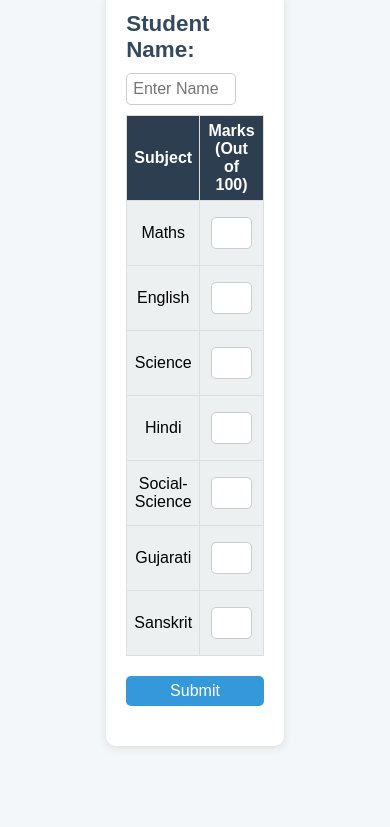
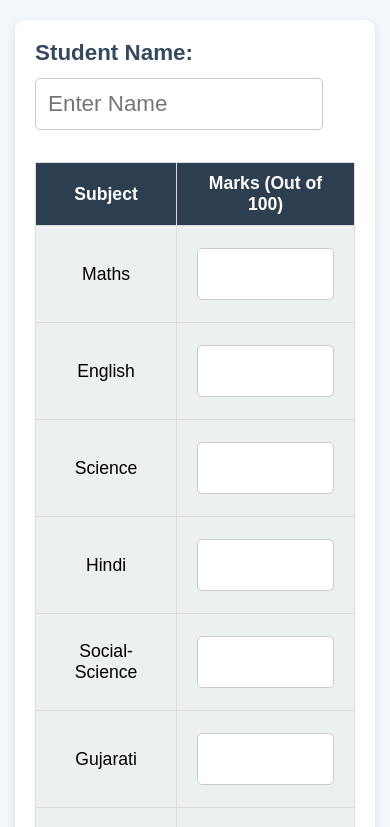
Before and after one commit to sakshi7103/Marksheet, a plain HTML site: page index.html in a window 390 px wide. Shown: the part 68-895 px from the top of the page. Before the commit the page ends 844 px from the top, so only its background shows below. Drawn offline with Linux system fonts and the light colour scheme.

Commit message:
first commit

```diff
--- a/style.css
+++ b/style.css
@@ -126,62 +126,63 @@ button:hover {
     .container {
         flex-direction: column;
         align-items: center;
-        padding: 10px;
-        max-width: 100%;
+        padding: 15px;
+        width: 100%;
     }
-
-    .form-container, .result-container {
+    .form-section, .result-section {
         width: 100%;
         margin-bottom: 20px;
+        padding: 20px;
+        border-radius: 10px;
+        box-shadow: 0 2px 10px rgba(0, 0, 0, 0.1);
     }
-    input{
-        width: 80%;
+    input {
+        width: 90%;
         max-width: 100%;
+        font-size: 1.4rem;
+        padding: 12px;
+        margin: 12px 0;
     }
-    button{
+    button {
         width: 100%;
-        max-width: 100%;
+        padding: 12px 20px;
+        font-size: 1.4rem;
+        margin: 15px auto;
+        max-width: 320px;
     }
     h1 {
         font-size: 1.8rem;
+        padding-top: 20px;
+        text-align: center;
+        margin-bottom: 20px;
     }
-
     h3 {
+        font-size: 1.5rem;
+        padding-top: 15px;
+        text-align: center;
+    }
+    table {
+        margin-top: 20px;
+        margin-bottom: 20px;
+        width: 100%;
+        border-collapse: collapse;
+    }
+    th, td {
+        font-size: 1.1rem;
+        padding: 10px 12px;
+        text-align: center;
+        border: 1px solid #ddd;
+    }
+    .error-message {
         font-size: 1.4rem;
+        text-align: center;
     }
-
-    th, td {
-        font-size: 1rem;
-        padding: 5px;
+    .result-section table {
+        background-color: #ecf0f1;
+        margin-top: 15px;
     }
-
-    input, button {
-        padding: 8px;
-        font-size: 1rem;
-    }
-
-    table {
-        margin-bottom: 15px;
+    .result-section td,
+    .result-section th {
+        padding: 10px 12px;
     }
 }
-
-@media (max-width: 480px) {
-    h1 {
-        font-size: 1.6rem;
-    }
-
-    h3 {
-        font-size: 1.2rem;
-    }
-
-    th, td {
-        font-size: 1rem;
-        padding: 6px;
-    }
-
-    input, button {
-        padding: 6px;
-        font-size: 1rem;
-    }
-
-}
```
